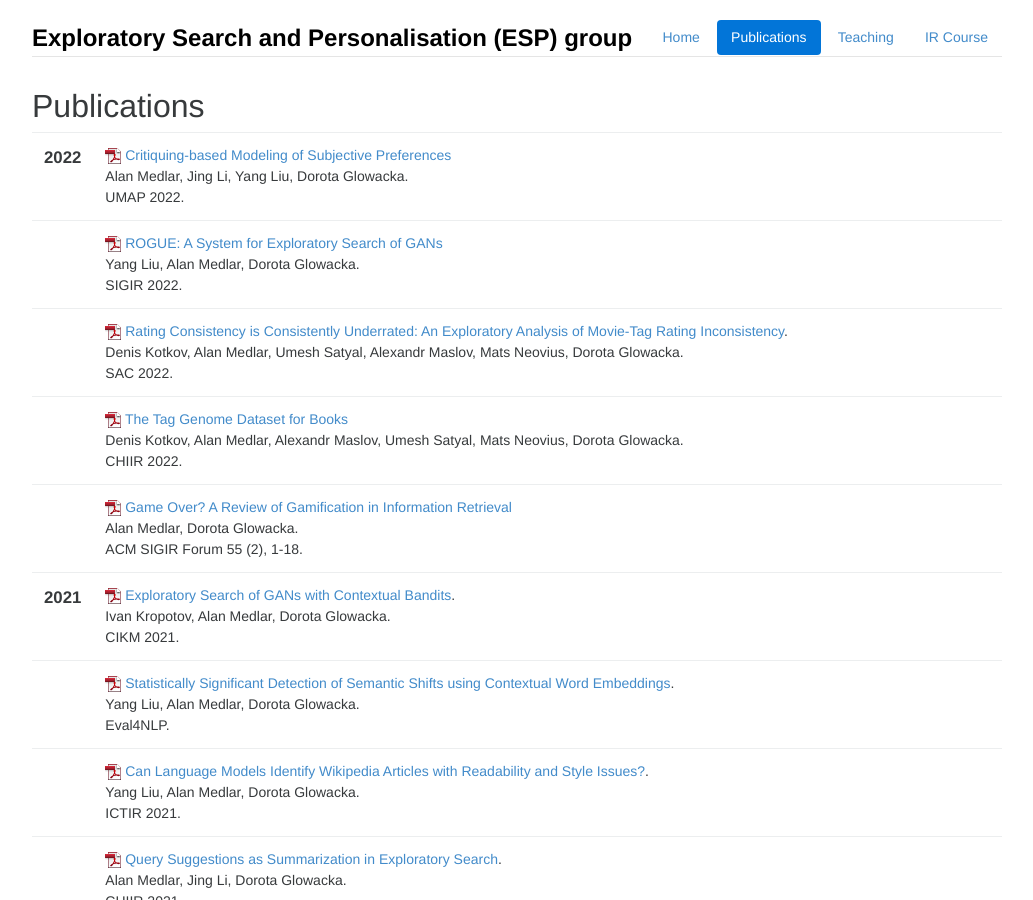
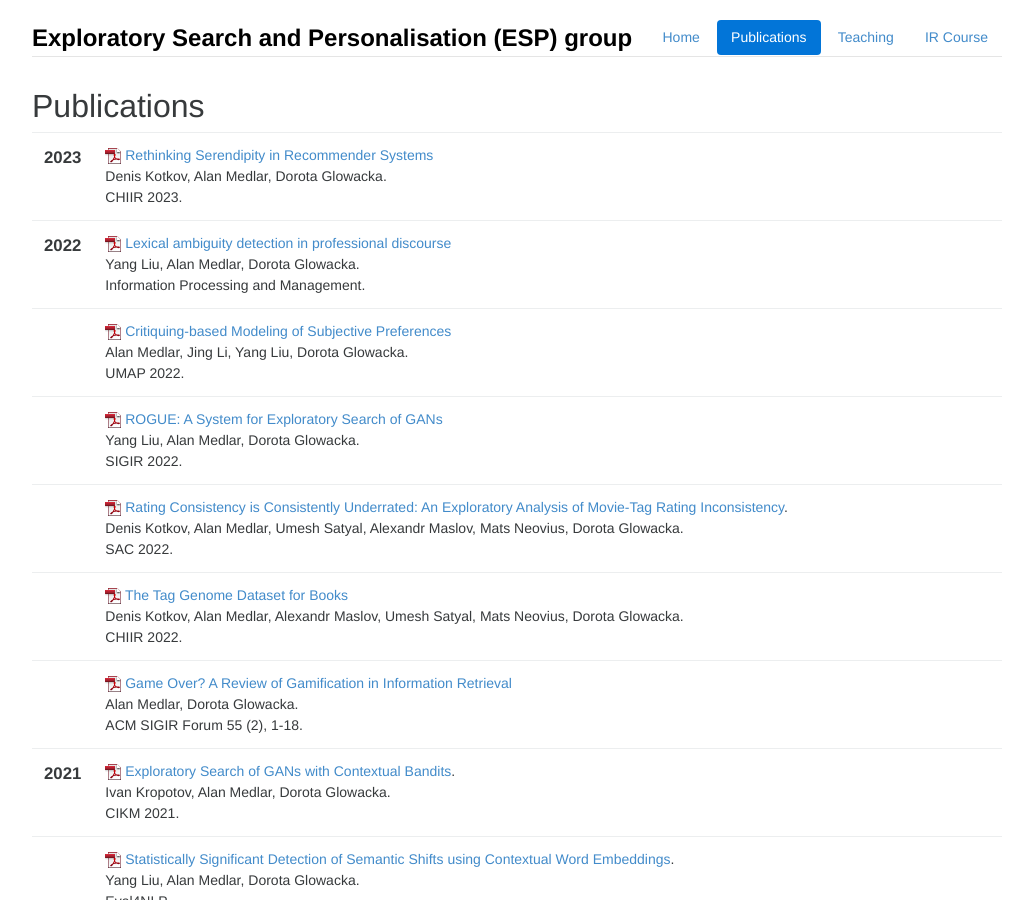
Before and after one commit to ajm/group-website, a Jekyll site: the page built from publications.html, in a window 1280 px wide and 900 px high. Shown: the whole window, without its empty margins (123-1156 px from the left). Built offline with Jekyll 4.4.1, drawn with Linux system fonts in a browser that asks for light colours; nearby versions of some CDN libraries.

Commit message:
all changes

```diff
--- a/_config.yml
+++ b/_config.yml
@@ -22,7 +22,7 @@ roles:
     - {key: grad, name: Graduate Students}
     - {key: ugrad, name: Undergraduate Students}
     - {key: alum, name: Past PhD Students}
-    - {key: ugrad-alum, name: Past Research Assistants}
+    - {key: ugrad-alum, name: Past Research Assistants and MSc Students}
     - {key: collab, name: Collaborators}
 
 # Number of news stories on the front page.
--- a/_includes/pubs.html
+++ b/_includes/pubs.html
@@ -3,8 +3,44 @@
 
     <tr>
         <td>
+            <span class="date"><big><strong>2023</strong></big><br /></span>
+        </td>
+        <td class="publication">
+            <span class="pubtitle">
+                <img src="img/pdficon_small.png" width="16" height="16" alt="PDF" />
+                <a href="https://dl.acm.org/doi/abs/10.1145/3576840.3578310">Rethinking Serendipity in Recommender Systems</a>
+            </span><br />
+            <span class="authors">
+                Denis Kotkov, Alan Medlar, Dorota Glowacka.
+            </span><br /><span class="venuetype"></span><span class="venue">CHIIR 2023</span>.
+            <br />
+            <span class="links">
+            </span>
+        </td>
+    </tr>
+
+
+
+    <tr>
+        <td>
             <span class="date"><big><strong>2022</strong></big><br /></span>
         </td>
+        <td class="publication">
+            <span class="pubtitle">
+                <img src="img/pdficon_small.png" width="16" height="16" alt="PDF" />
+                <a href="https://www.sciencedirect.com/science/article/pii/S0306457322001133">Lexical ambiguity detection in professional discourse</a>
+            </span><br />
+            <span class="authors">
+                Yang Liu, Alan Medlar, Dorota Glowacka.
+            </span><br /><span class="venuetype"></span><span class="venue">Information Processing and Management</span>.
+            <br />
+            <span class="links">
+            </span>
+        </td>
+    </tr>
+
+    <tr>
+        <td></td>
         <td class="publication">
             <span class="pubtitle">
                 <img src="img/pdficon_small.png" width="16" height="16" alt="PDF" />
```
Also changed, not shown: _data/people.yml (+20 -5 lines), _posts/2022-04-29-sac.md (added, +11 -0 lines), _posts/2022-07-07-ipmaccept.md (added, +9 -0 lines), _posts/2022-07-07-umap.md (added, +11 -0 lines), _posts/2022-07-15-sigir.md (added, +11 -0 lines), _posts/2022-10-01-colmstart.md (added, +6 -0 lines), _posts/2022-11-21-nokiascholarship.md (added, +6 -0 lines), _posts/2022-12-13-chiiraccept.md (added, +8 -0 lines), _posts/2022-12-15-grant.md (added, +9 -0 lines), _posts/2023-02-01-ivanstart.md (added, +6 -0 lines), _posts/2023-03-20-chiir23.md (added, +11 -0 lines), _posts/2023-05-15-maristart.md (added, +6 -0 lines), _posts/2023-06-20-recsysaccept.md (added, +8 -0 lines), img/daniel.jpg (added).
